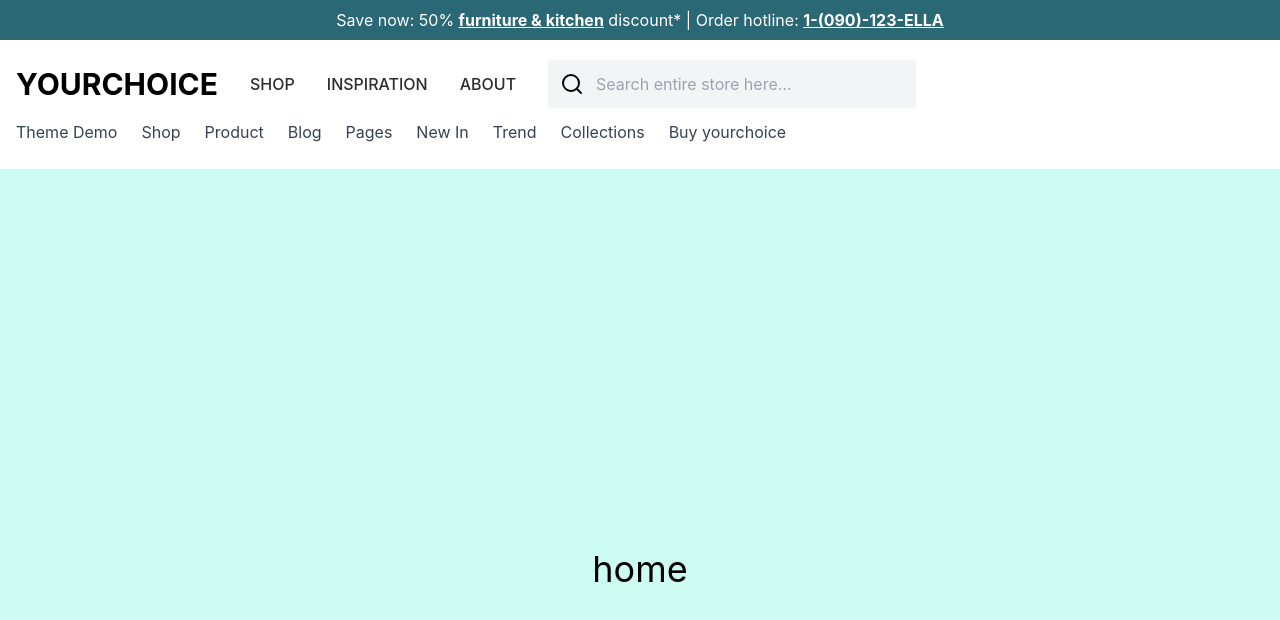
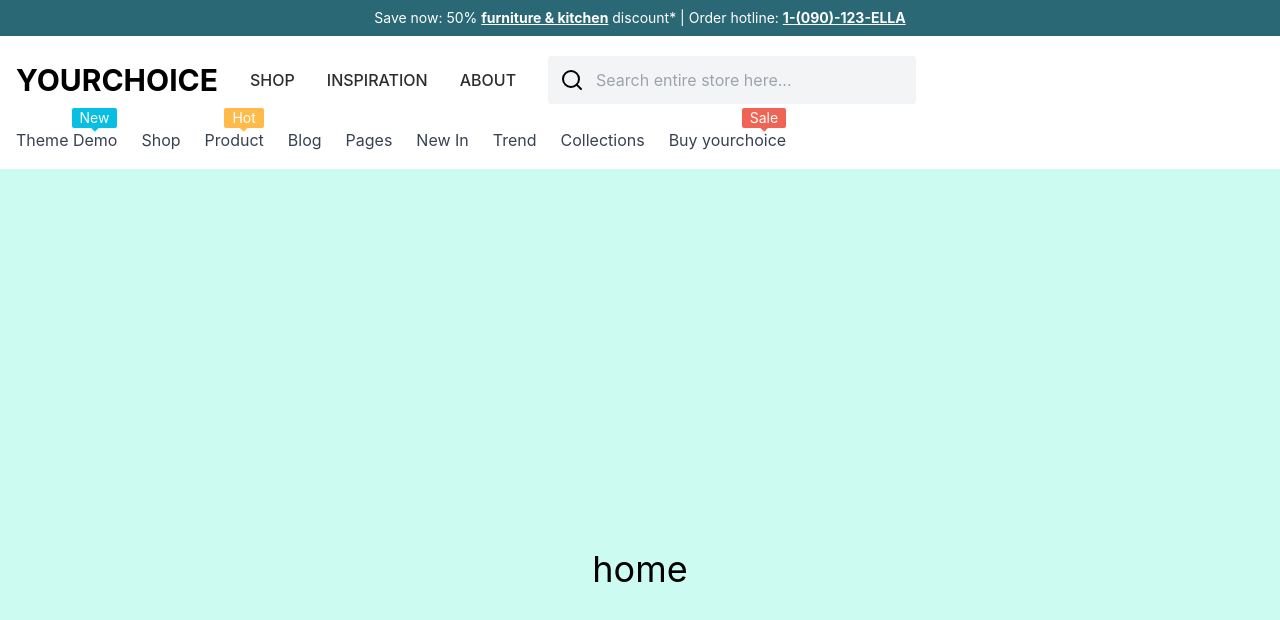
Before and after one commit to dodotechbd/yourchoice, a React (Create React App) app: page / in a window 1280 px wide. Shown: the top 620 px of the page. Built offline with nearby package versions, Linux system fonts and the light colour scheme.

Commit message:
make nav responsive

```diff
--- a/package.json
+++ b/package.json
@@ -6,6 +6,7 @@
     "@testing-library/jest-dom": "^5.14.1",
     "@testing-library/react": "^13.0.0",
     "@testing-library/user-event": "^13.2.1",
+    "framer-motion": "^8.5.0",
     "react": "^18.2.0",
     "react-dom": "^18.2.0",
     "react-icons": "^4.7.1",
--- a/public/subnavs.json
+++ b/public/subnavs.json
@@ -1,6 +1,7 @@
 [
   {
     "name": "Theme Demo",
+    "tip": { "title": "New", "color": "#06BFE2" },
     "catagory": [
       {
         "name": "Homepages",
@@ -101,6 +102,7 @@
   },
   {
     "name": "Product",
+    "tip": { "title": "Hot", "color": "#FFBB49" },
     "catagory": [
       {
         "name": "Homepages",
@@ -185,6 +187,7 @@
   },
   {
     "name": "Buy yourchoice",
+    "tip": { "title": "Sale", "color": "#EF6454" },
     "catagory": [
       {
         "name": "Homepages",
--- a/src/Pages/Shared/Navbar/MainNav.jsx
+++ b/src/Pages/Shared/Navbar/MainNav.jsx
@@ -1,7 +1,11 @@
-import React from "react";
+import React, { useState } from "react";
+import { FiSearch } from "react-icons/fi";
+import { RxHamburgerMenu } from "react-icons/rx";
 import NavSearch from "./NavSearch";
+import SubNav from "./SubNav";
 
 const MainNav = () => {
+  const [isMenu, setIsMenu] = useState(false);
   const navLink = (
     <>
       <li className="hover:underline">
@@ -16,10 +20,20 @@ const MainNav = () => {
     </>
   );
   return (
-    <div className="flex items-center gap-8 px-4 pt-5">
-      <h1 className="text-3xl uppercase font-bold">YourChoice</h1>
-      <ul className="flex gap-8 font-medium text-[#2D2D2D]">{navLink}</ul>
-      <NavSearch />
+    <div>
+      <div className="flex items-center gap-8 px-4 lg:pt-5 lg:py-0 py-2">
+        <RxHamburgerMenu
+          onClick={() => setIsMenu(true)}
+          className="text-2xl lg:hidden"
+        />
+        <FiSearch className="text-xl lg:hidden" />
+        <h1 className="lg:text-3xl text-2xl uppercase font-bold">YourChoice</h1>
+        <ul className="lg:flex gap-8 font-medium text-[#2D2D2D] hidden">
+          {navLink}
+        </ul>
+        <NavSearch />
+      </div>
+      <SubNav menu={isMenu} closeMenu={() => setIsMenu(false)} />
     </div>
   );
 };
--- a/src/Pages/Shared/Navbar/Nav.jsx
+++ b/src/Pages/Shared/Navbar/Nav.jsx
@@ -1,14 +1,12 @@
 import React from "react";
 import MainNav from "./MainNav";
 import NavOffer from "./NavOffer";
-import SubNav from "./SubNav";
 
 const Nav = () => {
   return (
     <div>
       <NavOffer />
       <MainNav />
-      <SubNav />
     </div>
   );
 };
--- a/src/Pages/Shared/Navbar/NavOffer.jsx
+++ b/src/Pages/Shared/Navbar/NavOffer.jsx
@@ -4,7 +4,7 @@ const NavOffer = () => {
   const offerRange = 50;
   const offerName = "furniture & kitchen";
   return (
-    <div className="bg-[#2A6876] text-white text-center py-2">
+    <div className="bg-[#2A6876] text-white text-center text-sm lg:text-md lg:py-2 py-5">
       <p>
         Save now: {offerRange}%{" "}
         <a href="#" className="underline font-bold">
--- a/src/Pages/Shared/Navbar/NavSearch.jsx
+++ b/src/Pages/Shared/Navbar/NavSearch.jsx
@@ -16,14 +16,14 @@ const NavSearch = () => {
     "cloths",
   ];
   return (
-    <>
+    <div className="lg:block hidden">
       <div
         onClick={() => setIsModalOpen(false)}
-        className={`fixed ${
+        className={`fixed z-10 ${
           !isModalOpen && "hidden"
         } top-0 left-0 w-full h-full`}
       />
-      <div className="relative flex items-center bg-gray-100 rounded py-3">
+      <div className="relative z-10 flex items-center bg-gray-100 rounded py-3">
         <FiSearch size={24} className="mx-3" />
         <input
           type="text"
@@ -63,7 +63,7 @@ const NavSearch = () => {
           </div>
         </div>
       </div>
-    </>
+    </div>
   );
 };
 
--- a/src/Pages/Shared/Navbar/SubNav.jsx
+++ b/src/Pages/Shared/Navbar/SubNav.jsx
@@ -1,7 +1,13 @@
+import { motion } from "framer-motion";
 import React, { useEffect, useState } from "react";
+import { GoTriangleDown, GoTriangleLeft } from "react-icons/go";
+import { HiArrowLongLeft } from "react-icons/hi2";
+import { IoClose } from "react-icons/io5";
+import { TfiAngleRight } from "react-icons/tfi";
 
-const SubNav = () => {
+const SubNav = ({ menu, closeMenu }) => {
   const [navData, setNavData] = useState("");
+  const [menuData, setMenuData] = useState("");
   const [isHover, setIsHover] = useState("");
   const fetchSubNavs = async () => {
     const navs = await (await fetch("subnavs.json")).json();
@@ -10,10 +16,76 @@ const SubNav = () => {
   useEffect(() => {
     fetchSubNavs();
   }, []);
-  console.log(navData);
   return (
-    <div className="px-4 py-3">
-      <ul className="flex items-center gap-6 text-gray-700">
+    <div>
+      <div
+        className={`fixed z-10 lg:hidden bg-white duration-700 text-gray-800 w-11/12 h-full top-0 ${
+          menu ? "left-0" : "left-[-500px]"
+        }`}
+      >
+        <div className="flex items-center justify-between px-4 py-3">
+          <h1 className="uppercase text-xl font-bold">Menu</h1>
+          <button onClick={closeMenu}>
+            <IoClose className="text-xl" />
+          </button>
+        </div>
+        <div>
+          {navData && (
+            <ul>
+              {navData?.map((items, idx) => (
+                <li key={idx}>
+                  <div>
+                    <button
+                      onClick={() => setMenuData(idx)}
+                      className="py-3 flex justify-between items-center border-b w-full text-start px-4"
+                    >
+                      <p className="relative">
+                        {items?.name}
+                        {items?.tip && (
+                          <div className="absolute text-white text-sm capitalize top-0 -right-16 text-right w-full">
+                            <button
+                              style={{
+                                background: items?.tip?.color,
+                              }}
+                              className="rounded-sm px-2 relative"
+                            >
+                              {items?.tip?.title}
+                              <GoTriangleLeft
+                                style={{
+                                  color: items?.tip?.color,
+                                }}
+                                className=" absolute bottom-1 -left-2"
+                              />
+                            </button>
+                          </div>
+                        )}
+                      </p>
+                      <TfiAngleRight />
+                    </button>
+                    <div
+                      className={`absolute top-0 bg-white w-full duration-500 h-full ${
+                        menuData === idx ? "left-0" : "left-[-500px]"
+                      }`}
+                    >
+                      <div className="flex items-center py-3 bg-gray-200">
+                        <button
+                          onClick={() => setMenuData(false)}
+                          className="left-2 absolute"
+                        >
+                          <HiArrowLongLeft size={35} />
+                        </button>
+                        <h1 className="text-center w-full">{items?.name}</h1>
+                      </div>
+                    </div>
+                  </div>
+                </li>
+              ))}
+            </ul>
+          )}
+        </div>
+      </div>
+      <div className="lg:block hidden px-4 pt-6">
+        <ul className="lg:flex items-center gap-6 text-gray-700">
           {navData && (
             <>
               {navData?.map((item, idx) => (
@@ -22,19 +94,40 @@ const SubNav = () => {
                   onMouseLeave={() => setIsHover("")}
                   key={idx}
                 >
-                <li className="pb-3">
+                  <li className="pb-4 relative">
                     <button
-                    className={`border-b ${
+                      className={`border-b relative ${
                         isHover === idx ? "border-black" : "border-transparent"
                       }`}
                     >
                       {item?.name}
                     </button>
+                    {item?.tip && (
+                      <div className="absolute text-white text-sm capitalize -top-5 text-right w-full">
+                        <button
+                          style={{
+                            background: item?.tip?.color,
+                          }}
+                          className="rounded-sm px-2 relative"
+                        >
+                          {item?.tip?.title}
+                          <GoTriangleDown
+                            style={{
+                              color: item?.tip?.color,
+                            }}
+                            className="w-full absolute -bottom-2 left-0"
+                          />
+                        </button>
+                      </div>
+                    )}
                   </li>
-                <div
+                  <motion.div
+                    initial={{ y: -10 }}
+                    whileInView={{ y: 0 }}
+                    transition={{ duration: 0.001 }}
                     className={`absolute ${
                       isHover === idx ? "transition duration-500" : "hidden"
-                  } left-0 bg-white shadow-[15px_0_15px_0px_rgba(0,0,0,0.2)] px-4 flex items-start py-4 w-full`}
+                    } left-0 bg-white shadow-[15px_0_15px_0px_rgba(0,0,0,0.2)] px-4 flex items-start py-5 w-full min-h-[50%]`}
                   >
                     {item?.catagory?.map((data, idx) => (
                       <div key={idx} className="w-full">
@@ -51,13 +144,14 @@ const SubNav = () => {
                         </ul>
                       </div>
                     ))}
-                </div>
+                  </motion.div>
                 </div>
               ))}
             </>
           )}
         </ul>
       </div>
+    </div>
   );
 };
 
```
Also changed, not shown: 1 other file (tests, documents, lock files or other folders). Lines whose indentation alone changed are shown as unchanged.
